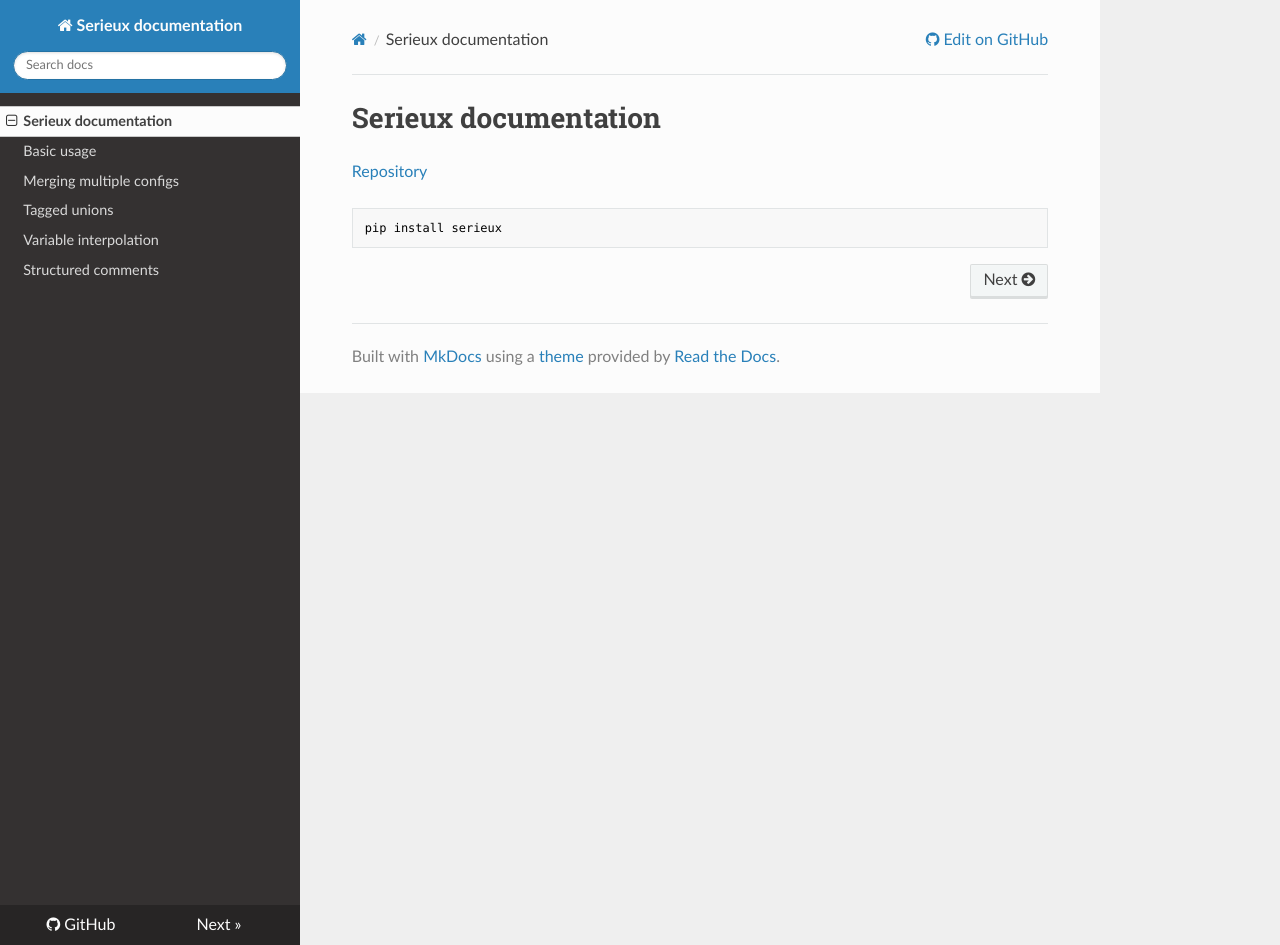
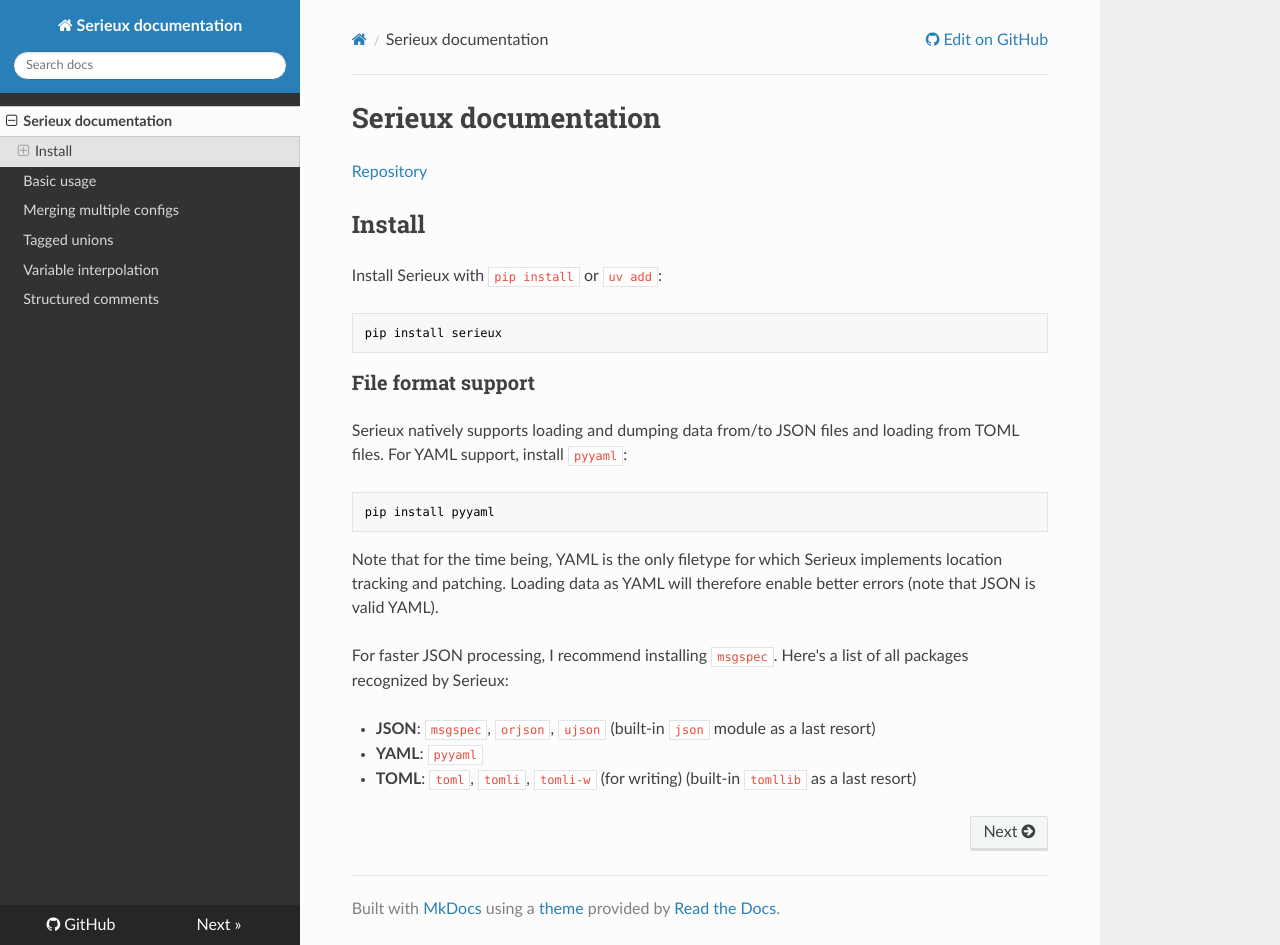
Before and after one commit to breuleux/serieux, an MkDocs documentation site: the page built from docs/index.md, in a window 1280 px wide and 945 px high. Built offline with MkDocs 1.6.1, drawn with Linux system fonts in a browser that asks for light colours; nearby versions of some CDN libraries.

Commit message:
Update doc install instructions

````diff
--- a/docs/index.md
+++ b/docs/index.md
@@ -2,6 +2,26 @@
 
 [Repository](https://github.com/breuleux/serieux)
 
-```python
+## Install
+
+Install Serieux with `pip install` or `uv add`:
+
+```bash
 pip install serieux
 ```
+
+### File format support
+
+Serieux natively supports loading and dumping data from/to JSON files and loading from TOML files. For YAML support, install `pyyaml`:
+
+```bash
+pip install pyyaml
+```
+
+Note that for the time being, YAML is the only filetype for which Serieux implements location tracking and patching. Loading data as YAML will therefore enable better errors (note that JSON is valid YAML).
+
+For faster JSON processing, I recommend installing `msgspec`. Here's a list of all packages recognized by Serieux:
+
+* **JSON**: `msgspec`, `orjson`, `ujson` (built-in `json` module as a last resort)
+* **YAML**: `pyyaml`
+* **TOML**: `toml`, `tomli`, `tomli-w` (for writing) (built-in `tomllib` as a last resort)
````
